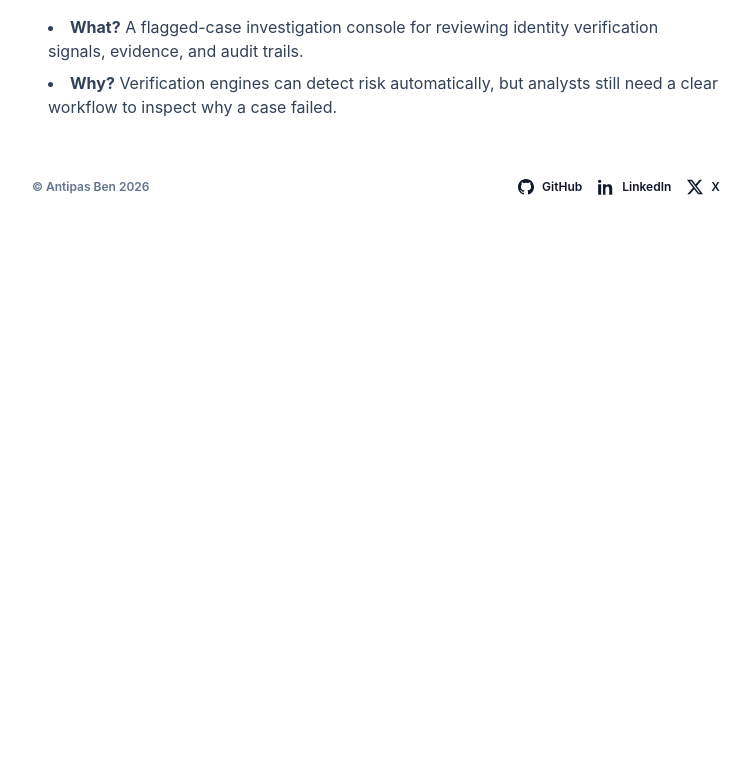
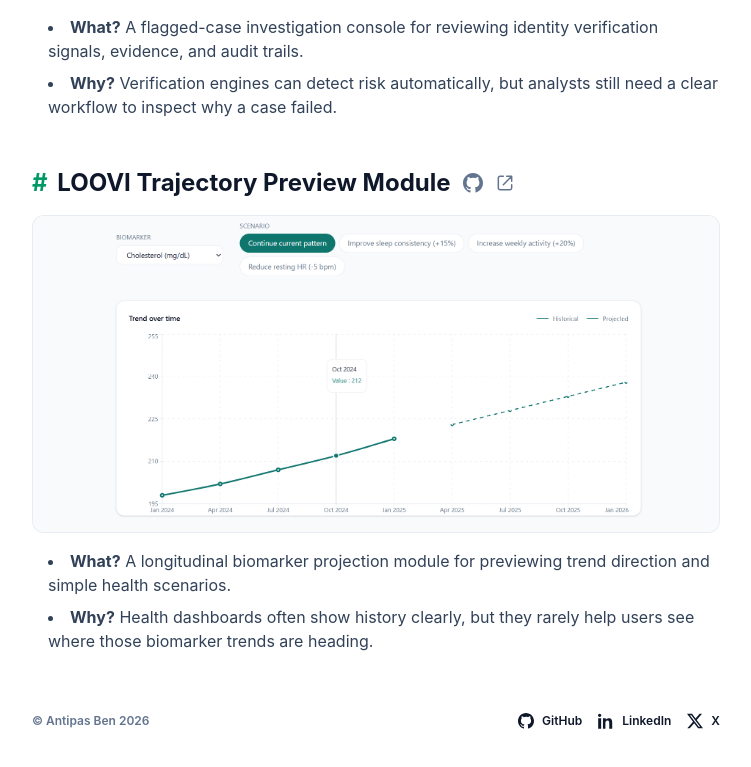
Before and after one commit to AntipasBen23/my-portfolio, a Next.js app: page /dev-doodles in a window 1280 px wide. Shown: the part 1809-2576 px from the top of the page, without its empty margins (264-1015 px from the left). Before the commit the page ends 2048 px from the top, so only its background shows below. Built offline with nearby package versions, Linux system fonts and the light colour scheme.

Commit message:
Add LOOVI dev doodle entry

```diff
--- a/src/data/site.ts
+++ b/src/data/site.ts
@@ -492,4 +492,15 @@ export const devDoodles: Doodle[] = [
     imageSrc: "/deepdiv.png",
     imageAlt: "deepidv Case Inspector investigation console screenshot",
   },
+  {
+    slug: "loovi-trajectory-preview-module",
+    title: "LOOVI Trajectory Preview Module",
+    description:
+      "A longitudinal biomarker projection module for previewing trend direction and simple health scenarios.",
+    why: "Health dashboards often show history clearly, but they rarely help users see where those biomarker trends are heading.",
+    href: "https://github.com/AntipasBen23/loovi-feature-demo",
+    liveHref: "https://loovi-feature-demo.netlify.app/",
+    imageSrc: "/loovi.png",
+    imageAlt: "LOOVI trajectory preview biomarker dashboard screenshot",
+  },
 ];
```
Also changed, not shown: public/loovi.png (added).
